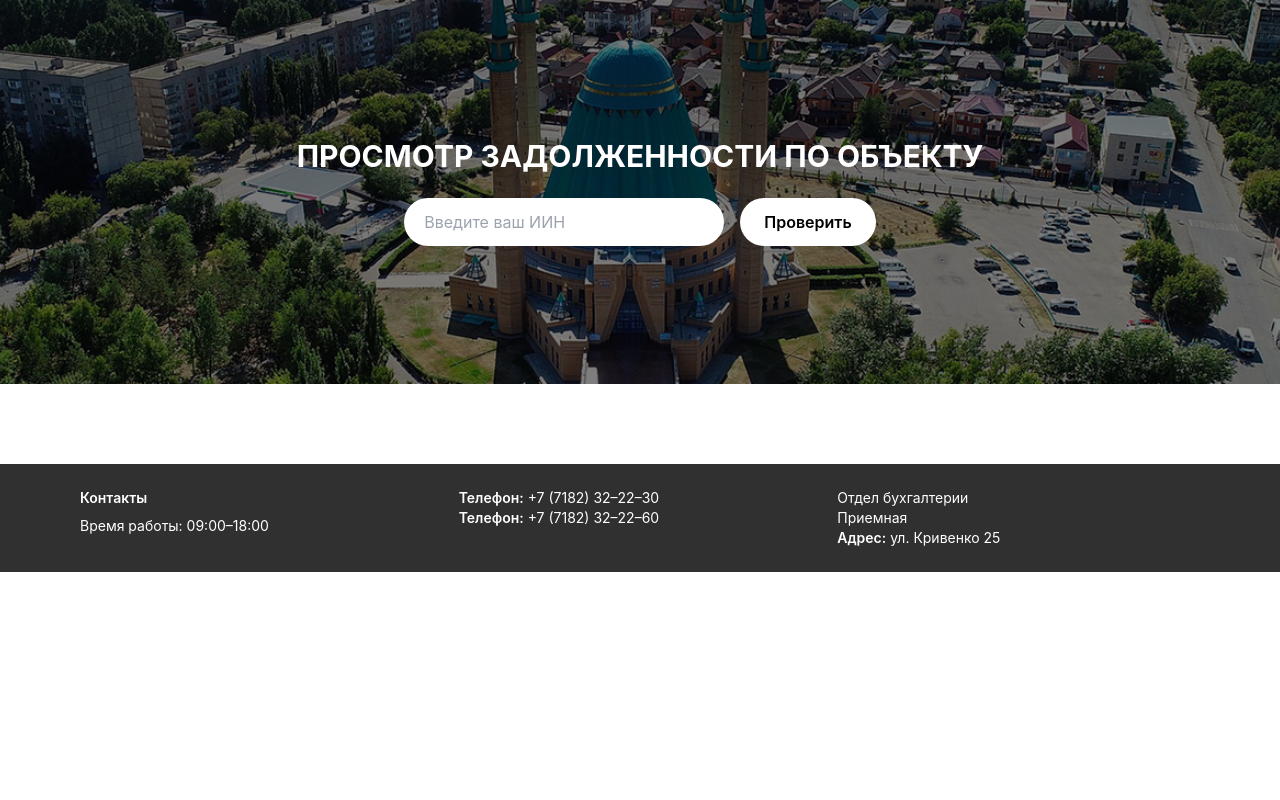
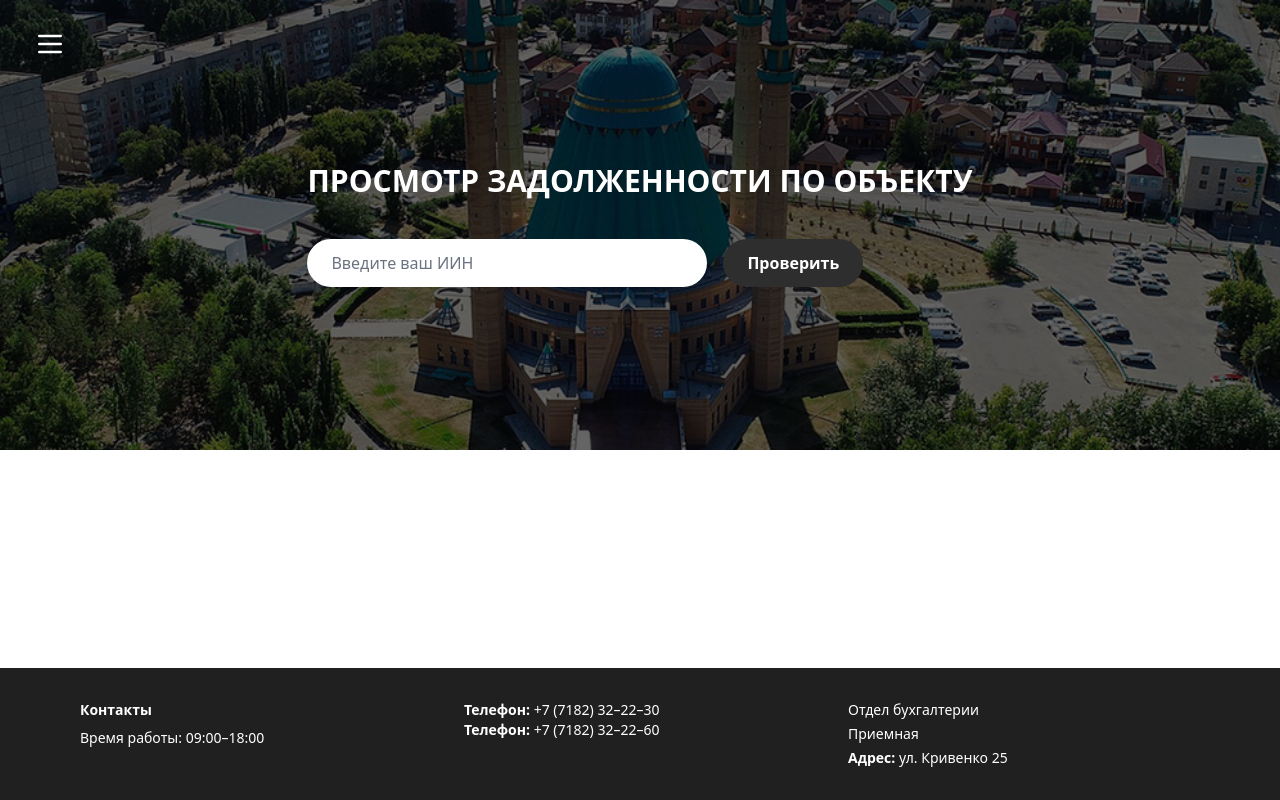
Before and after one commit to sq1der/jkh-platform, a React (Create React App) app in the folder frontend/: page /debtcheck in a window 1280 px wide. Built offline with nearby package versions, Linux system fonts and the light colour scheme; what chartjs-plugin-datalabels would draw is missing.

Commit message:
fixed debtpage

```diff
--- a/frontend/src/components/DebtCheckPage.jsx
+++ b/frontend/src/components/DebtCheckPage.jsx
@@ -1,98 +1,112 @@
 import React, { useState } from 'react';
 import axios from 'axios';
+import SidebarMenu from '../components/SidebarMenu';
 
 const DebtInfoPage = () => {
   const [iin, setIin] = useState('');
   const [data, setData] = useState(null);
   const [error, setError] = useState('');
+  const [loading, setLoading] = useState(false);
 
   const handleSearch = async () => {
-    if (!iin) return;
+    if (!iin.trim()) return;
+
+    setLoading(true);
+    setError('');
+    setData(null);
 
     try {
       const response = await axios.get(`http://localhost:8000/api/debt/${iin}/`);
-      console.log('Ответ от сервера:', response.data);
-      setData(response.data.debt);
-      setError('');
+      setData(response.data.debt); // предполагается, что ответ: { debt: {...} }
     } catch (err) {
-      console.error('Ошибка запроса:', err);
       setError('Информация не найдена');
-      setData(null);
+    } finally {
+      setLoading(false);
     }
   };
 
   return (
-    <div className="bg-white min-h-screen flex flex-col">
-      {/* Хедер с фоном */}
+    <div className="min-h-screen flex flex-col bg-white font-sans text-black">
+      {/* Sidebar */}
+      <SidebarMenu />
+      {/* Header */}
       <header
-        className="h-96 bg-cover bg-center relative flex flex-col justify-center items-center px-6"
+        className="h-[450px] bg-cover bg-center relative flex flex-col justify-center items-center"
         style={{ backgroundImage: "url('/debt-header.jpg')" }}
       >
-        <div className="absolute inset-0 bg-black/50 z-0" />
-        <div className="relative z-10 text-center text-white">
-          <h1 className="text-2xl md:text-3xl font-bold mb-6">ПРОСМОТР ЗАДОЛЖЕННОСТИ ПО ОБЪЕКТУ</h1>
-          <div className="flex flex-col md:flex-row items-center justify-center gap-4">
+        <div className="absolute inset-0 bg-black/60 z-0" />
+        <div className="relative z-10 text-center">
+          <h1 className="text-white text-2xl md:text-3xl font-bold mb-10">
+            ПРОСМОТР ЗАДОЛЖЕННОСТИ ПО ОБЪЕКТУ
+          </h1>
+          <div className="flex flex-col md:flex-row items-center gap-4">
             <input
               type="text"
               value={iin}
               onChange={(e) => setIin(e.target.value)}
               placeholder="Введите ваш ИИН"
-              className="w-80 px-5 py-3 rounded-full text-black"
+              className="w-[300px] md:w-[400px] px-6 py-3 rounded-full text-black placeholder:text-gray-500"
             />
             <button
               onClick={handleSearch}
-              className="bg-white text-black font-semibold px-6 py-3 rounded-full"
+              className="bg-[#2E2E2E] text-white font-semibold px-6 py-3 rounded-full hover:bg-gray-200 transition"
+              disabled={loading}
             >
-              Проверить
+              {loading ? 'Поиск...' : 'Проверить'}
             </button>
           </div>
         </div>
       </header>
 
-      {/* Контент */}
-      <main className="px-6 py-10 max-w-4xl mx-auto space-y-6">
+      {/* Main content */}
+      <main className="flex-grow px-6 md:px-12 py-10 max-w-5xl mx-auto space-y-10 text-base">
         {error && <p className="text-red-500 text-center">{error}</p>}
 
         {data && (
-          <>
-            <div className="bg-gray-100 p-6 rounded-xl shadow-lg">
+          <div className="space-y-8">
+            <div>
               <h2 className="text-lg font-semibold mb-2">
                 {data.address}
               </h2>
               <p className="mb-1">
-                Сумма задолженности: <span className="font-semibold">{data.current_debt} тенге</span>
+                Сумма задолженности: <span className="font-bold">{data.current_debt} тенге</span>
+              </p>
+              <p>
+                Остаток срока: <span className="font-bold">{data.remaining_term}</span>
               </p>
             </div>
-          </>
+
+            <div>
+              <h3 className="text-lg font-semibold mb-4">Информация об объекте</h3>
+              <p><span className="font-bold">Тип объекта:</span> {data.object_type}</p>
+              <p><span className="font-bold">Год постройки:</span> {data.build_year}</p>
+              <p><span className="font-bold">Тип дома:</span> {data.house_type}</p>
+              <p><span className="font-bold">Количество жильцов:</span> {data.residents_count}</p>
+              <p><span className="font-bold">Количество квартир:</span> {data.apartments_count}</p>
+            </div>
+          </div>
         )}
       </main>
 
-      {/* Футер */}
-      <footer className="bg-[#303030] text-white py-6 px-4 md:px-20 text-sm w-full">
-        <div className="max-w-screen-xl mx-auto grid md:grid-cols-3 gap-4">
+      {/* Footer */}
+      <footer className="bg-[#202020] text-white py-8 px-4 md:px-20 text-sm w-full">
+        <div className="max-w-screen-xl mx-auto grid grid-cols-1 md:grid-cols-3 gap-8">
           <div>
             <p className="font-semibold mb-2">Контакты</p>
             <p>Время работы: 09:00–18:00</p>
           </div>
           <div>
-            <p>
-              <span className="font-semibold">Телефон:</span> +7 (7182) 32–22–30
-            </p>
-            <p>
-              <span className="font-semibold">Телефон:</span> +7 (7182) 32–22–60
-            </p>
+            <p><span className="font-semibold">Телефон:</span> +7 (7182) 32–22–30</p>
+            <p><span className="font-semibold">Телефон:</span> +7 (7182) 32–22–60</p>
           </div>
-          <div>
+          <div className="space-y-1">
             <p>Отдел бухгалтерии</p>
             <p>Приемная</p>
-            <p>
-              <span className="font-semibold">Адрес:</span> ул. Кривенко 25
-            </p>
+            <p><span className="font-semibold">Адрес:</span> ул. Кривенко 25</p>
           </div>
         </div>
       </footer>
     </div>
-
   );
 };
 
```
